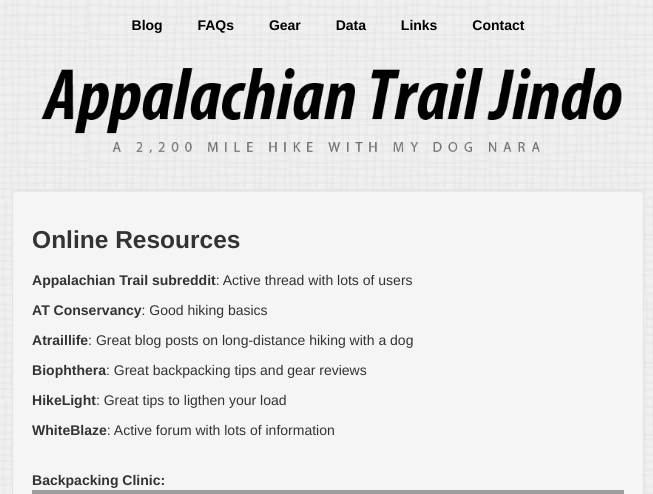
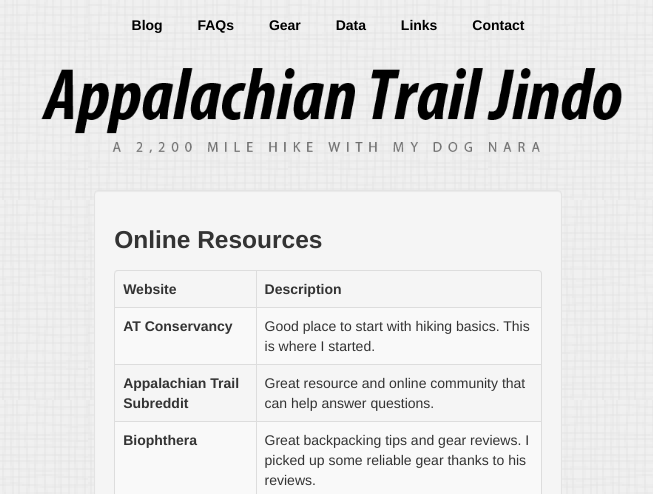
Before and after one commit to Jberczel/ATJindo, a Python web app: template templates/links.html in a window 1280 px wide. Shown: the top 494 px of the page, without its empty margins (312-965 px from the left). Run offline with Jinja, Linux system fonts and the light colour scheme; the template is opened without the code that fills it, so the values that code supplies are empty; some libraries are stand-ins or nearby versions; grey boxes are pictures that could not be loaded.

```diff
--- a/templates/links.html
+++ b/templates/links.html
@@ -3,18 +3,47 @@
 {% block content %}
 <br>
 <div class="row-fluid">
-	<div class="span8 offset2 well">
+	<div class="span6 offset3 well">
     <h3>Online Resources</h3>
-    	 <p><a href="http://www.reddit.com/r/AppalachianTrail/" target="_blank">Appalachian Trail subreddit</a>: Active thread with lots of users</p>
-        <p><a href="http://www.appalachiantrail.org/hiking/hiking-basics" target="_blank">AT Conservancy</a>:  Good hiking basics</p>
-         <p><a href="http://www.atraillife.com/index.html" target="_blank">Atraillife</a>:  Great blog posts on long-distance hiking with a dog</p>
-        <p><a href="http://www.youtube.com/user/Biophthera" target="_blank">Biophthera</a>:  Great backpacking tips and gear reviews </p>
 
-        <p><a href="http://www.hikelight.com" target="_blank">HikeLight</a>:  Great tips to ligthen your load</p>
-        <p><a href="http://whiteblaze.net/forum/content.php" target="_blank">WhiteBlaze</a>: Active forum with lots of information</p>
+    <table class="table table-striped table-bordered">
 
-        <br>
-        <b>Backpacking Clinic:</b>
+      <thead>
+        <tr>
+          <th>Website</th>
+          <th>Description</th>
+        </tr>
+      </thead>
+
+      <tbody>
+        <tr>
+          <td><a href="http://www.appalachiantrail.org/hiking/hiking-basics" target="_blank">AT Conservancy</td>
+          <td>Good place to start with hiking basics.  This is where I started.</td>
+        </tr>
+        <tr>
+            <td><a href="http://www.reddit.com/r/AppalachianTrail/" target="_blank">Appalachian Trail Subreddit</td>
+            <td>Great resource and online community that can help answer questions.</td>
+        </tr>
+        <tr>
+            <td><a href="http://www.youtube.com/user/Biophthera" target="_blank">Biophthera</a></td>
+            <td>Great backpacking tips and gear reviews. I picked up some reliable gear thanks to his reviews.</td>
+        </tr>
+        <tr>
+            <td><a href="http://www.hikelight.com" target="_blank">HikeLight</td>
+            <td>Great tips (some a little extreme) to ligthen your load. Your body with thank you later.</td>
+        </tr>
+        <tr>
+            <td><a href="http://www.atraillife.com/index.html" target="_blank">Atraillife</td>
+            <td>Great blog posts on long-distance hiking with a dog.</td>
+        </tr>
+
+      </tbody>
+
+    </table>
+
+
+        <p>Andrew Skurka's (Nat Geo's 2007 Adventurer of the Year) Backpacking Clinic:</p>
+
         <div class="embed-container"><iframe width="560" height="315"  src="//www.youtube.com/embed/FGQTcQhL08A" frameborder="0" allowfullscreen></iframe></div>
      </div>
 
```
